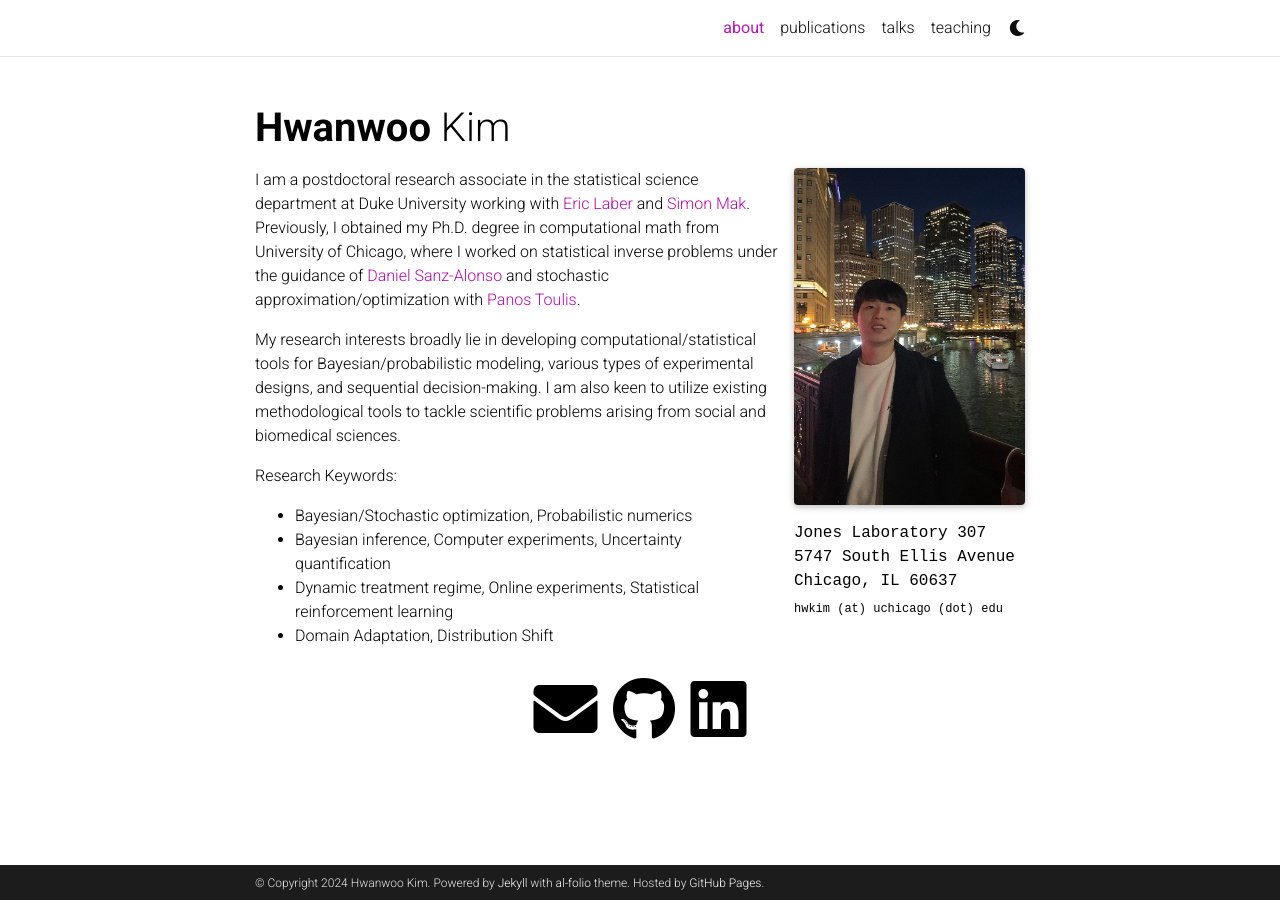
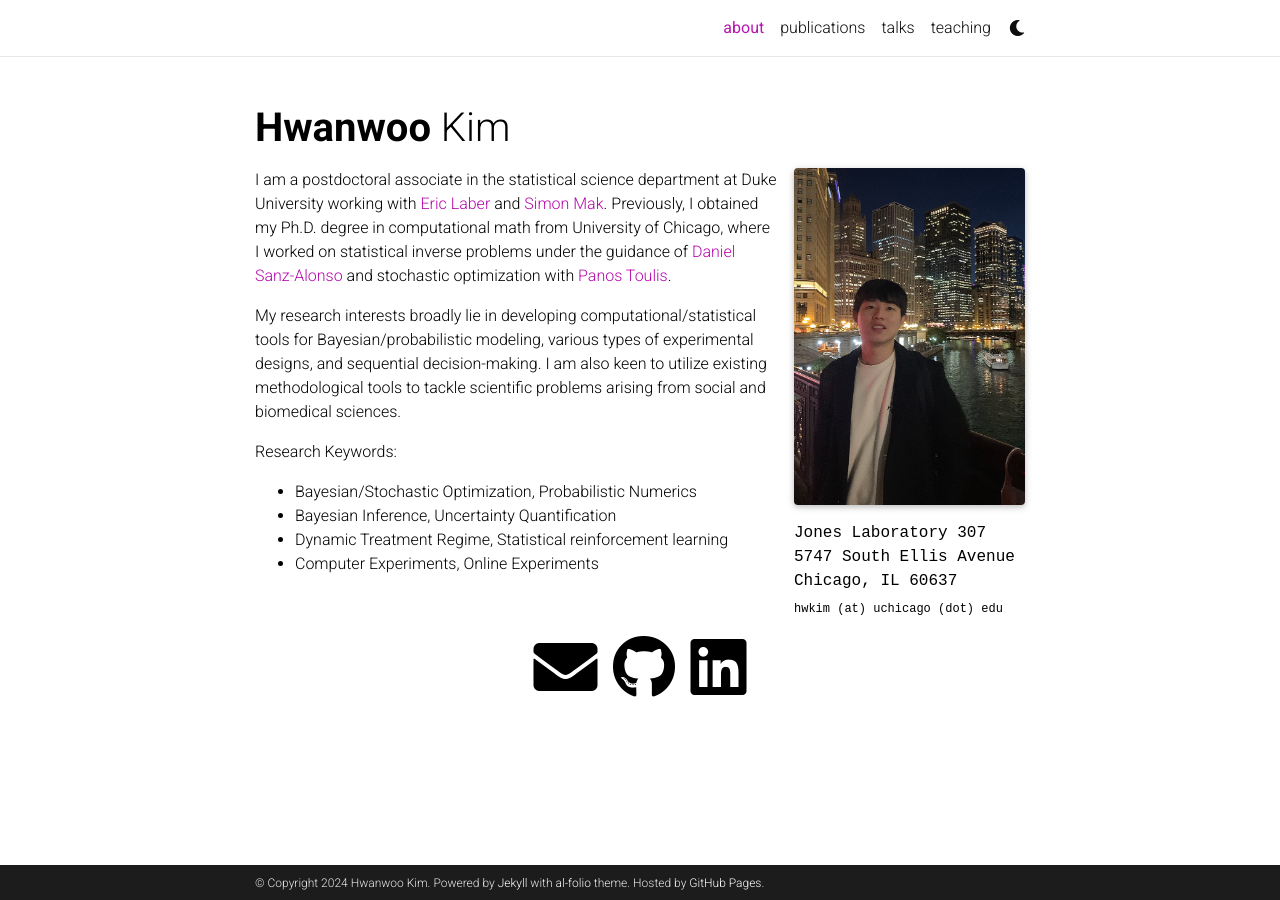
Before and after one commit to hwkim12/hwkim12.github.io, a Jekyll site: the page built from _pages/about.md, in a window 1280 px wide. Built offline with Jekyll 4.4.1, drawn with Linux system fonts in a browser that asks for light colours; full-size pictures stand in for the smaller copies a plugin makes; comment, search, counter and statistics services are not loaded; a style sheet for code colours, icons or effects is not loaded.

Commit message:
2024 July

```diff
--- a/_pages/about.md
+++ b/_pages/about.md
@@ -20,12 +20,12 @@ selected_papers: false # includes a list of papers marked as "selected={true}"
 social: true  # includes social icons at the bottom of the page
 ---
 
-I am a postdoctoral research associate in the statistical science department at Duke University working with [Eric Laber](https://www.laber-labs.com/) and [Simon Mak](https://sites.google.com/view/simonmak/home). Previously, I obtained my Ph.D. degree in computational math from University of Chicago, where I worked on statistical inverse problems under the guidance of [Daniel Sanz-Alonso](https://sites.google.com/a/uchicago.edu/sanz-alonso/about?authuser=0) and stochastic approximation/optimization with [Panos Toulis](https://www.ptoulis.com/).
+I am a postdoctoral associate in the statistical science department at Duke University working with [Eric Laber](https://www.laber-labs.com/) and [Simon Mak](https://sites.google.com/view/simonmak/home). Previously, I obtained my Ph.D. degree in computational math from University of Chicago, where I worked on statistical inverse problems under the guidance of [Daniel Sanz-Alonso](https://sites.google.com/a/uchicago.edu/sanz-alonso/about?authuser=0) and stochastic optimization with [Panos Toulis](https://www.ptoulis.com/).
 
 My research interests broadly lie in developing computational/statistical tools for Bayesian/probabilistic modeling, various types of experimental designs, and sequential decision-making. I am also keen to utilize existing methodological tools to tackle scientific problems arising from social and biomedical sciences.
 
 Research Keywords:
-* Bayesian/Stochastic optimization, Probabilistic numerics
-* Bayesian inference, Computer experiments, Uncertainty quantification
-* Dynamic treatment regime, Online experiments, Statistical reinforcement learning
-* Domain Adaptation, Distribution Shift
+* Bayesian/Stochastic Optimization, Probabilistic Numerics
+* Bayesian Inference, Uncertainty Quantification
+* Dynamic Treatment Regime, Statistical reinforcement learning
+* Computer Experiments, Online Experiments
```
